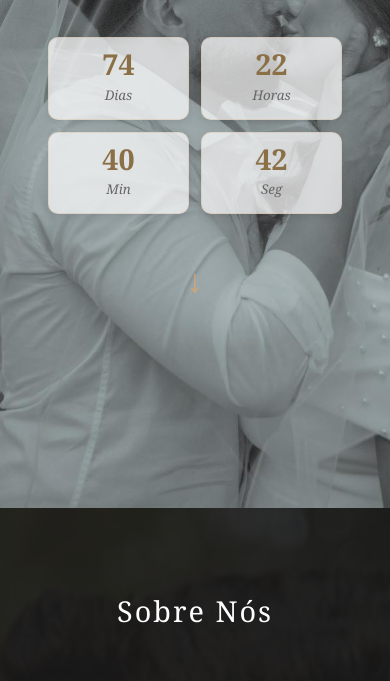
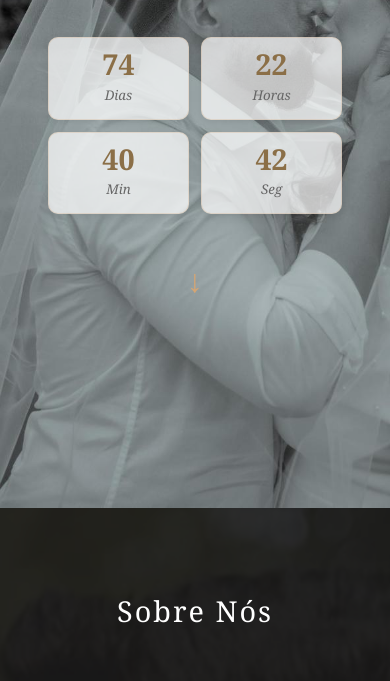
Before and after one commit to willwsc/lorenawillian-2504, a website: page index.html in a window 390 px wide. Shown: the part 336-1017 px from the top of the page. Drawn offline with Linux system fonts and the light colour scheme; no server answers.

Commit message:
updateHearderMv1.1

```diff
--- a/css/style.css
+++ b/css/style.css
@@ -215,7 +215,7 @@
 @media (max-width: 768px) {
   .hero-bg {
     inset: 0;
-    background-position: 20% var(--hero-y);
+    background-position: 0% var(--hero-y);
   }
   .hero-bg-left,
   .hero-bg-right {
@@ -223,7 +223,7 @@
   }
   .hero-bg-center{
     clip-path: inset(0 0 0 0);
-    background-position: 20% var(--hero-y) !important;
+    background-position: 0% var(--hero-y) !important;
     background-size: cover;
   }
 }
```
